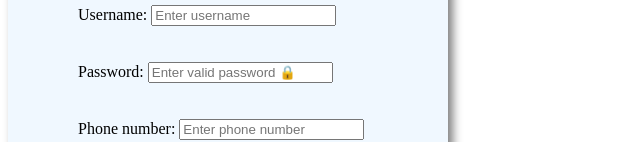
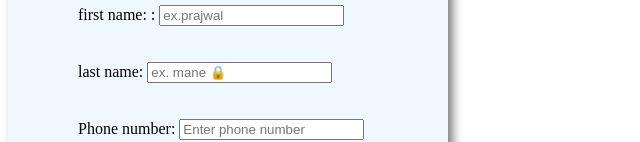
Before and after one commit to aigaming-maker/Login-page, a plain HTML site: page index.html in a window 1280 px wide. Shown: the part 237-379 px from the top of the page, without its empty margins (0-640 px from the left). Drawn offline with Linux system fonts and the light colour scheme.

Commit message:
index.html

```diff
--- a/index.html
+++ b/index.html
@@ -14,13 +14,13 @@
     <br><br><hr >
   </div>
   <div>
-    <label class="username">Username:</label>
-    <input type="text" id="text" name="username" placeholder="Enter username" required>
+    <label class="username">first name: :</label>
+    <input type="text" id="text" name="username" placeholder="ex.prajwal" required>
   </div>
    <br><br>
   <div>
-    <label class="password">Password: </label>
-    <input type="password" id="password" name="password" placeholder="Enter valid password 🔒" required>
+    <label class="password">last name: </label>
+    <input type="text" id="text" name="last name " placeholder="ex. mane 🔒" required>
   </div>
    <br><br>
   <div>
```
